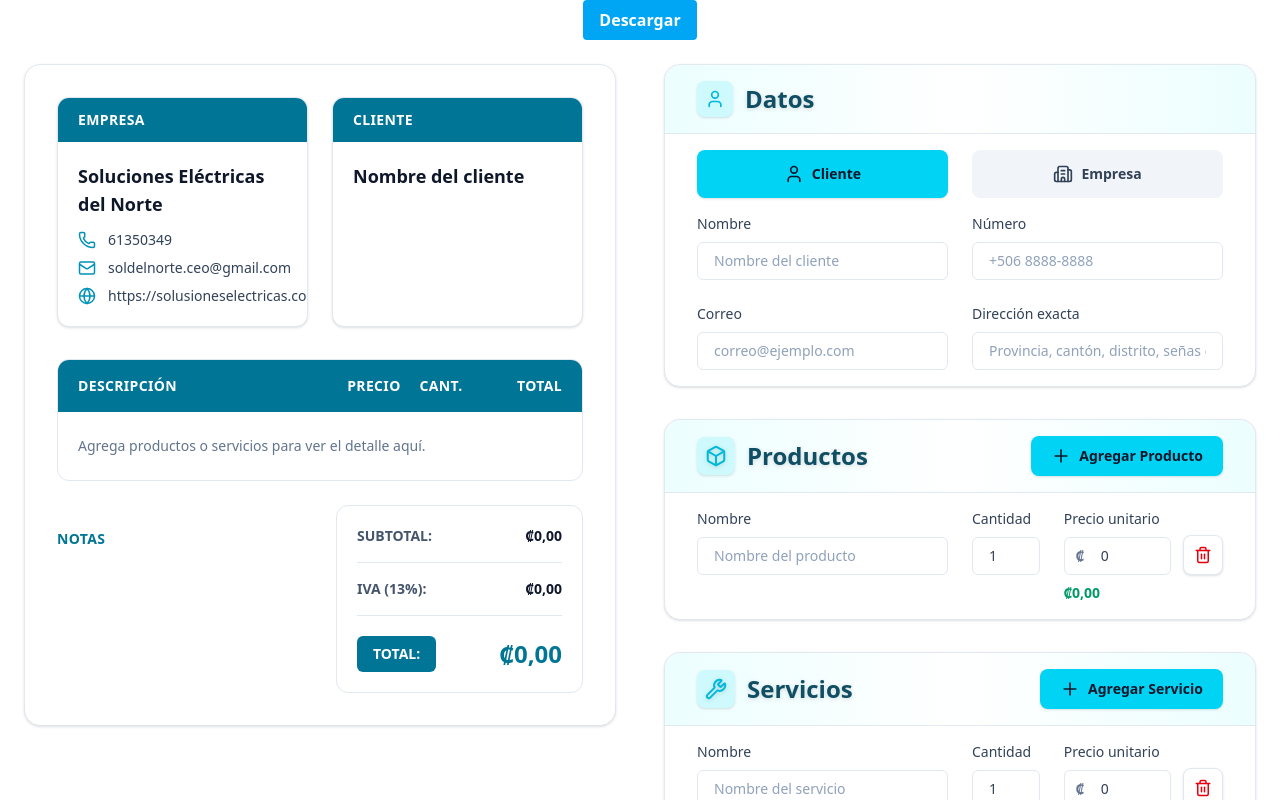
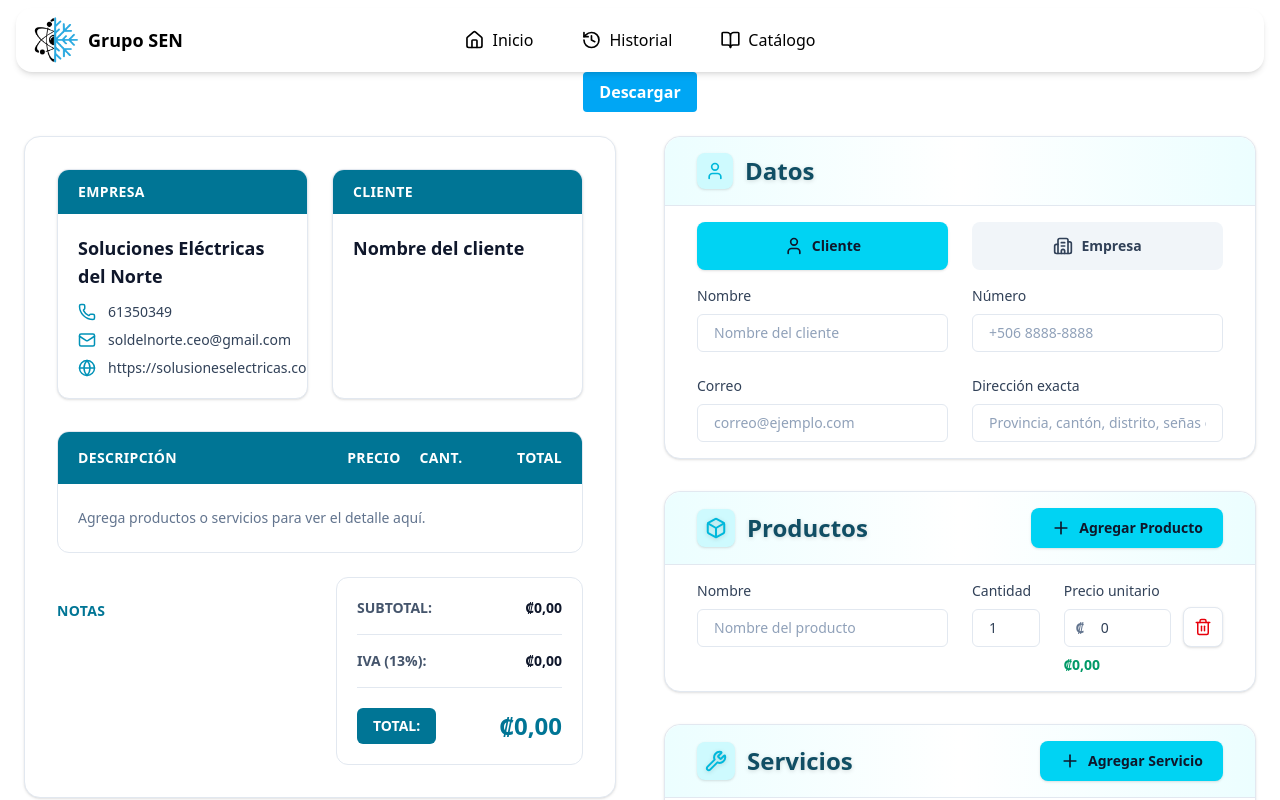
Before and after one commit to JosueMatamoros/SEN_Cotizaciones, a React (Vite) app: page / in a window 1280 px wide. Shown: the top 800 px of the page. Built offline with nearby package versions, Linux system fonts and the light colour scheme.

Commit message:
feat: add NavbarSimple component to App.jsx

```diff
--- a/src/App.jsx
+++ b/src/App.jsx
@@ -2,6 +2,7 @@ import { useState } from "react";
 import FormSection from "./section/form";
 import PreviewSection from "./section/preview";
 import { generarProformaPDF } from "./pdf/generarProformaPDF";
+import { NavbarSimple } from "./components/shared/Header";
 
 export default function App() {
   const [tab, setTab] = useState("cliente");
@@ -58,6 +59,7 @@ export default function App() {
 
   return (
     <div className="w-full ">
+      <NavbarSimple />
       <button
         onClick={() =>
           generarProformaPDF({
--- /dev/null
+++ b/src/components/shared/Header.jsx
@@ -0,0 +1,82 @@
+import React, { useState } from "react";
+import { Link } from "react-router-dom";
+import { Home, History, BookOpen, Menu, X } from "lucide-react";
+import { motion, AnimatePresence } from "framer-motion";
+
+const logo = "/logo.png";
+
+function NavList({ vertical = false, onClick }) {
+  const navClass = vertical
+    ? "flex flex-col items-center gap-2 py-2"
+    : "flex flex-row items-center justify-center gap-4";
+
+  const linkClass = vertical
+    ? "w-1/2 flex items-center justify-center gap-2 font-medium px-4 py-2 rounded-xl transition hover:bg-gray-100 text-center"
+    : "flex items-center gap-2 font-medium px-4 py-2 rounded-xl transition hover:bg-gray-100";
+
+  return (
+    <nav className={navClass}>
+      <Link to="/" className={linkClass} onClick={onClick}>
+        <Home className="w-5 h-5" />
+        Inicio
+      </Link>
+      <Link to="/historial" className={linkClass} onClick={onClick}>
+        <History className="w-5 h-5" />
+        Historial
+      </Link>
+      <Link to="/catalogo" className={linkClass} onClick={onClick}>
+        <BookOpen className="w-5 h-5" />
+        Catálogo
+      </Link>
+    </nav>
+  );
+}
+
+
+export function NavbarSimple() {
+  const [open, setOpen] = useState(false);
+
+  return (
+    <header className="mx-auto max-w-7xl px-4 pt-2 relative z-50">
+      <nav className="bg-white shadow-md rounded-2xl px-4 py-2">
+        <div className="flex items-center justify-between relative">
+          <div className="flex items-center">
+            <img src={logo} alt="Logo" className="h-12 w-auto" />
+            <span className="ml-2 font-bold text-lg font-roboto-slab">
+              Grupo SEN
+            </span>
+          </div>
+
+          <div className="hidden lg:flex absolute left-1/2 -translate-x-1/2">
+            <NavList />
+          </div>
+
+          <div className="lg:hidden flex items-center">
+            <button
+              className="p-2 rounded focus:outline-none"
+              onClick={() => setOpen(!open)}
+              aria-label="Abrir menú"
+            >
+              {open ? <X className="w-6 h-6" /> : <Menu className="w-6 h-6" />}
+            </button>
+          </div>
+        </div>
+
+        <AnimatePresence>
+          {open && (
+            <motion.div
+              initial={{ opacity: 0, height: 0 }}
+              animate={{ opacity: 1, height: "auto" }}
+              exit={{ opacity: 0, height: 0 }}
+              transition={{ duration: 0.25, ease: "easeInOut" }}
+              className="lg:hidden w-full justify-center "
+              style={{ overflow: "hidden" }}
+            >
+              <NavList vertical onClick={() => setOpen(false)} />
+            </motion.div>
+          )}
+        </AnimatePresence>
+      </nav>
+    </header>
+  );
+}
```
Also changed, not shown: public/assets/header-sen.png, public/logo.png (added).
